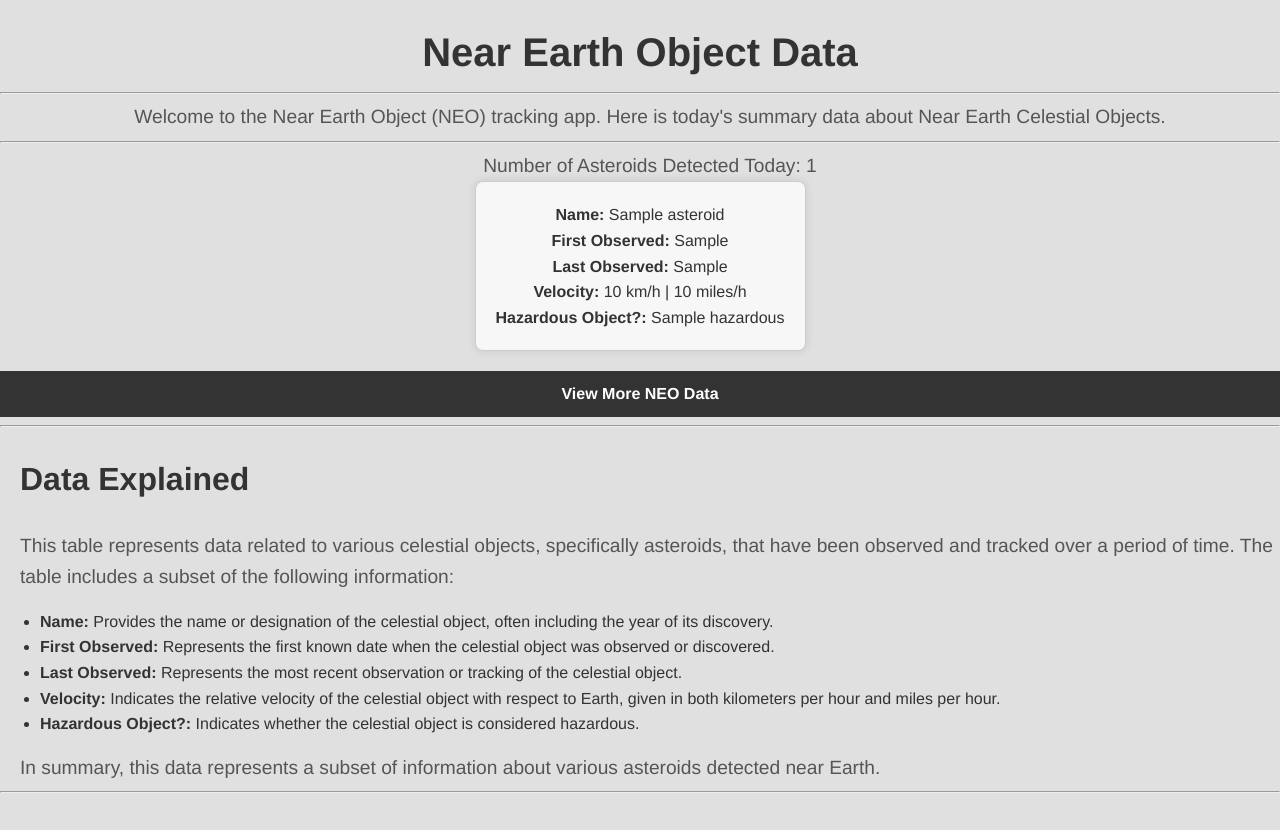
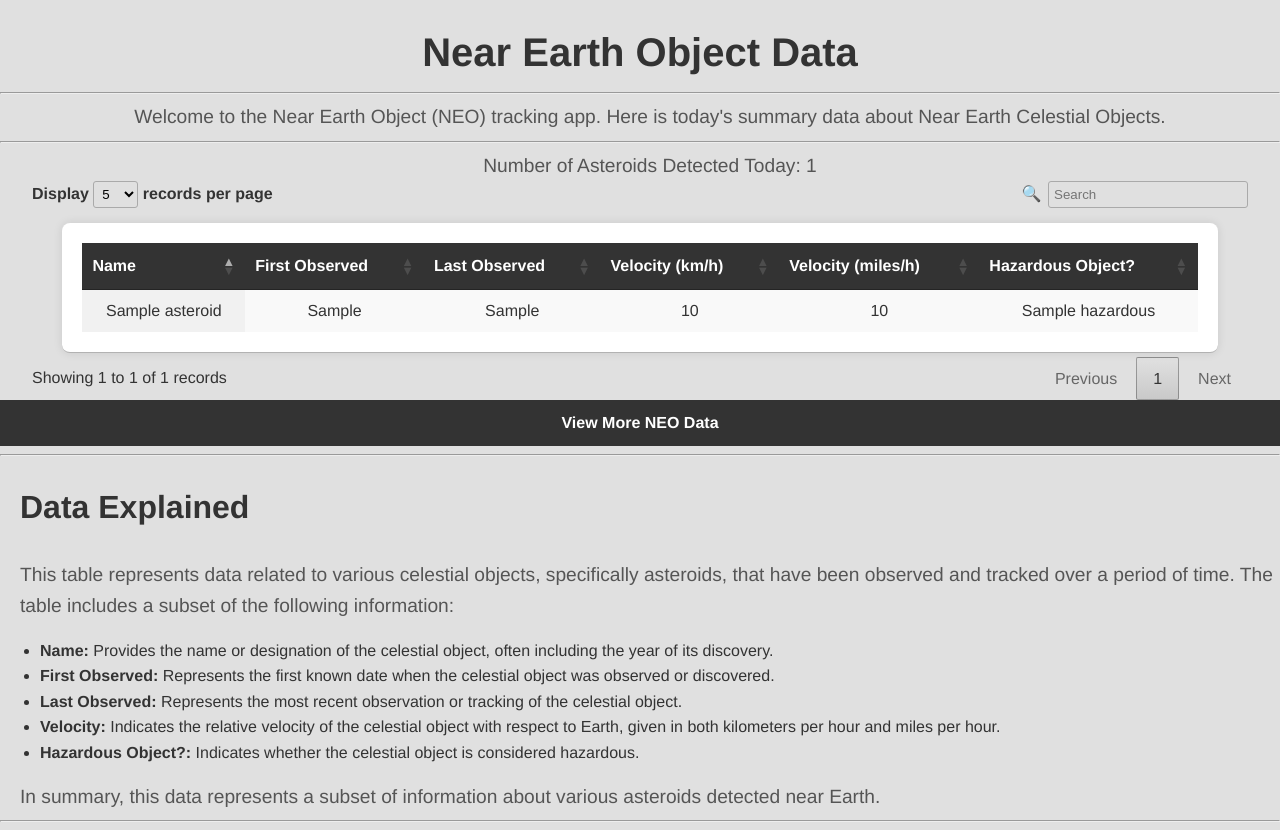
Before and after one commit to chrisdedman/py-neo, a Flask app: template app/templates/index.html in a window 1280 px wide. Before the commit the page ends 793 px from the top, so only its background shows below. Run offline with Flask 2, Linux system fonts and the light colour scheme; the template is opened without the code that fills it: most values are stand-ins (such as "Sample title", 1, 10 or a date in 2020); some libraries are stand-ins or nearby versions.

Commit message:
chore: Update styling for table and add DataTables library

```diff
--- a/app/templates/index.html
+++ b/app/templates/index.html
@@ -4,6 +4,33 @@
 <head>
 	<title>Near Earth Asteroids</title>
 	<link rel="stylesheet" type="text/css" href="../static/style.css">
+	<!-- DataTables CSS -->
+	<link rel="stylesheet" type="text/css" href="https://cdn.datatables.net/1.11.5/css/jquery.dataTables.css">
+	<style>
+		/* Custom styles for DataTables elements */
+		.dataTables_wrapper .dataTables_filter {
+			text-align: left;
+			margin-bottom: 10px;
+		}
+
+		.dataTables_wrapper .dataTables_filter input {
+			margin-left: 0.5em;
+			padding: 5px;
+			width: 200px;
+		}
+
+		.dataTables_wrapper .dataTables_length {
+			text-align: left;
+			margin-bottom: 10px;
+			margin: 0 auto;
+		}
+
+		/* Align DataTables elements with table margins */
+		.dataTables_wrapper {
+			width: 95%;
+			margin: 0 auto;
+		}
+	</style>
 </head>
 
 <body class="center">
@@ -19,19 +46,30 @@
 
 	<div class="lg-w-1-3">
 		<div class="lg-flex lg-flex-col">
-      <ul class="neo-list">
+			<table id="neoTable" class="display">
+				<thead>
+					<tr>
+						<th>Name</th>
+						<th>First Observed</th>
+						<th>Last Observed</th>
+						<th>Velocity (km/h)</th>
+						<th>Velocity (miles/h)</th>
+						<th>Hazardous Object?</th>
+					</tr>
+				</thead>
+				<tbody>
 					{% for asteroid in neo_info.values() %}
-        <li class="neo-card">
-          <strong>Name:</strong> {{ asteroid['name'] }}<br>
-          <strong>First Observed:</strong> {{ asteroid['first_observation'] }}<br>
-          <strong>Last Observed:</strong> {{ asteroid['last_observation'] }}<br>
-          <strong>Velocity:</strong> {{ asteroid['velocity_km'] | int }} km/h |
-          {{ asteroid['velocity_miles'] | int }} miles/h<br>
-          <strong>Hazardous Object?:</strong> {{ asteroid['hazardous'] }}<br>
-        </li>
+					<tr>
+						<td>{{ asteroid['name'] }}</td>
+						<td>{{ asteroid['first_observation'] }}</td>
+						<td>{{ asteroid['last_observation'] }}</td>
+						<td>{{ asteroid['velocity_km'] | int }}</td>
+						<td>{{ asteroid['velocity_miles'] | int }}</td>
+						<td>{{ asteroid['hazardous'] }}</td>
+					</tr>
 					{% endfor %}
-      </ul>
-
+				</tbody>
+			</table>
 		</div>
 	</div>
 
@@ -50,12 +88,40 @@
 		<li><strong>First Observed:</strong> Represents the first known date when the celestial object was observed or
 			discovered.</li>
 		<li><strong>Last Observed:</strong> Represents the most recent observation or tracking of the celestial object.</li>
-    <li><strong>Velocity:</strong> Indicates the relative velocity of the celestial object with respect to
-      Earth, given in both kilometers per hour and miles per hour.</li>
+		<li><strong>Velocity:</strong> Indicates the relative velocity of the celestial object with respect to Earth, given
+			in both kilometers per hour and miles per hour.</li>
 		<li><strong>Hazardous Object?:</strong> Indicates whether the celestial object is considered hazardous.</li>
 	</ul>
 	<p>In summary, this data represents a subset of information about various asteroids detected near Earth.</p>
 	<hr>
+
+	<!-- jQuery -->
+	<script type="text/javascript" charset="utf8" src="https://code.jquery.com/jquery-3.5.1.js"></script>
+	<!-- DataTables JS -->
+	<script type="text/javascript" charset="utf8"
+		src="https://cdn.datatables.net/1.11.5/js/jquery.dataTables.js"></script>
+	<script>
+		$(document).ready(function () {
+			$('#neoTable').DataTable(
+				{
+					"lengthMenu": [[5, 10, 25, 50, -1], [5, 10, 25, 50, "All"]],
+					"lengthChange": true,
+					"language": {
+						"sSearch": "🔍",
+						"searchPlaceholder": "Search",
+						"lengthMenu": "Display _MENU_ records per page",
+						"zeroRecords": "No matching records found",
+						"info": "Showing _START_ to _END_ of _TOTAL_ records",
+						"infoEmpty": "No records available",
+						"infoFiltered": "(filtered from _MAX_ total records)"
+					},
+					"info": true,
+					"order": [0, 'asc'],
+					"ordering": true,
+				}
+			);
+		});
+	</script>
 </body>
 
 </html>
```
Also changed, not shown: app/templates/neo_data.html (+56 -3 lines). Lines whose indentation alone changed are shown as unchanged.
